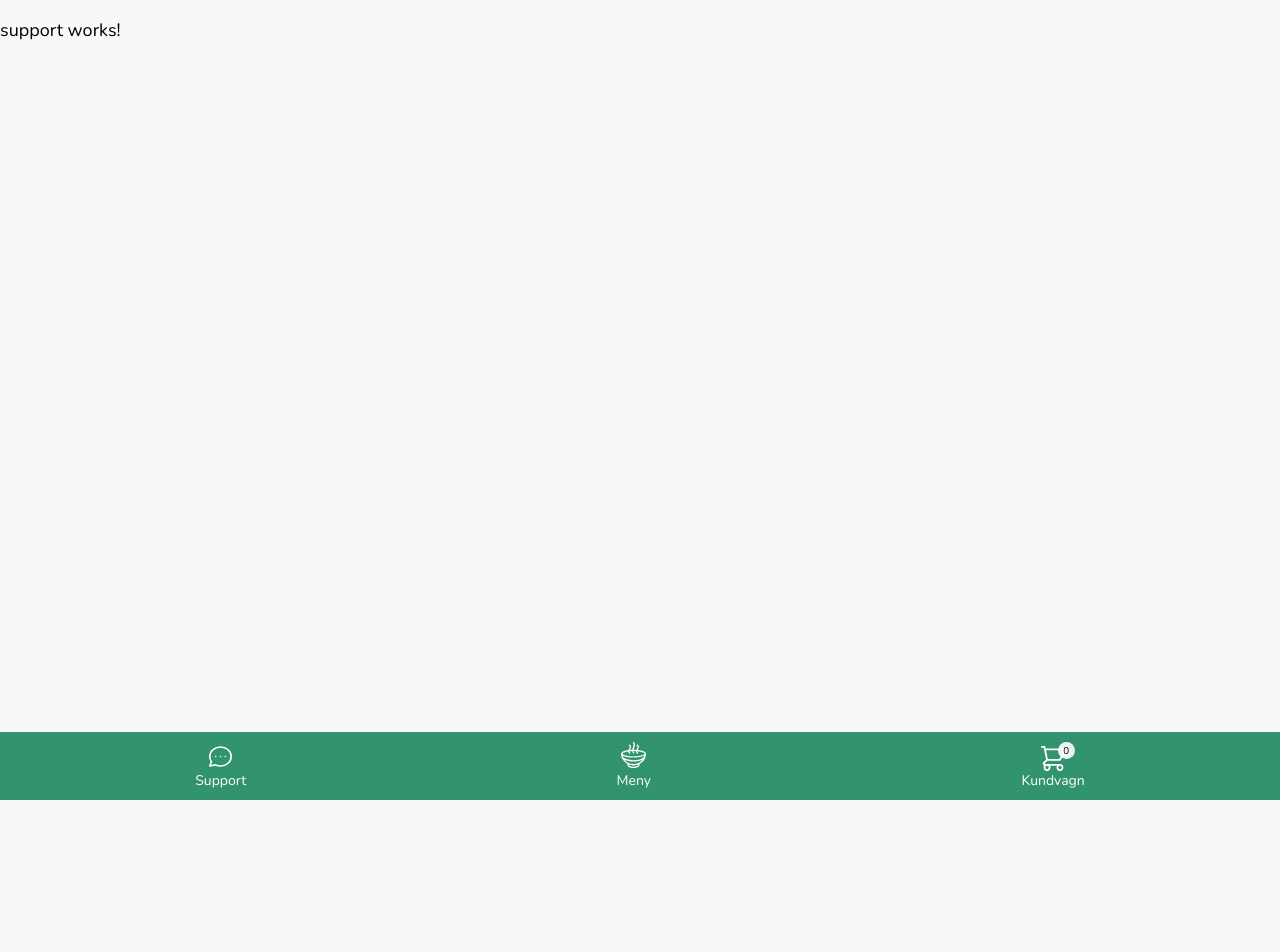
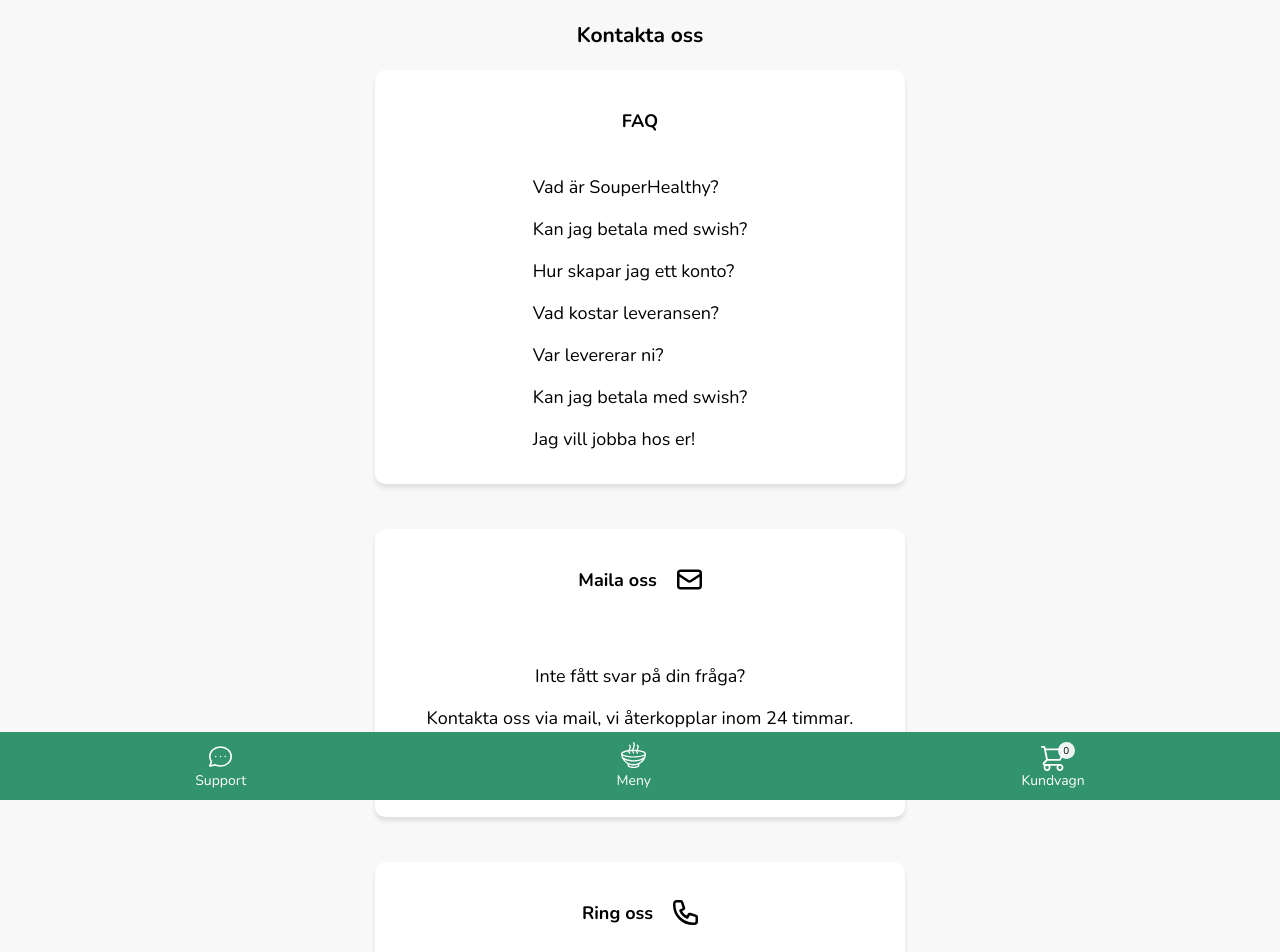
Before and after one commit to martin-linden/SouperHealthy, an Angular app: page /support in a window 1280 px wide. Shown: the top 952 px of the page. Before the commit the page ends 800 px from the top, so only its background shows below. Built offline with nearby package versions, Linux system fonts and the light colour scheme.

Commit message:
support page done

```diff
--- a/src/app/pages/delivery-info/delivery-info.component.html
+++ b/src/app/pages/delivery-info/delivery-info.component.html
@@ -76,7 +76,7 @@
     <h5>Välj någon av våra öppna tider</h5>
     <div class="time-container">
         <div class="column">
-                <button>15:00 - 16:00></button>
+                <button (click)="time()" id="time1">15:00 - 16:00</button>
                 <button>17:00 - 18:00</button>
                 <button>19:00 - 20:00</button>
             </div>
--- a/src/app/pages/delivery-info/delivery-info.component.ts
+++ b/src/app/pages/delivery-info/delivery-info.component.ts
@@ -21,14 +21,12 @@
     // om hämtas i butiken är vald
     localStorage.setItem('data',JSON.stringify(value));
   }
-/*
-  eatInOut(){
-    let checkbox = document.getElementById("delivery");
-    console.log(checkbox.id)
 
+  time(){
+    let test = document.getElementById("time1").innerText;
+   console.log(test)
 
   }
- */
 
 changeSelect(value) {
   console.log(value);
--- a/src/app/pages/order-overview/order-overview.component.scss
+++ b/src/app/pages/order-overview/order-overview.component.scss
@@ -65,8 +65,8 @@
       margin-top: 15px;
 
       .icon-edit-wrapper {
-        position: absolute;
-        margin-left: 240px;
+        position: inherit;
+        /* margin-left: 240px; */
         margin-bottom: 15px;
         display: flex;
         flex-direction: column;
--- a/src/app/pages/order-overview/order-overview.component.ts
+++ b/src/app/pages/order-overview/order-overview.component.ts
@@ -21,6 +21,7 @@
     this.soups = SoupJson;
     this.store = soupsStore.soups
     this.localData = JSON.parse(localStorage.getItem('data'))
+    console.log(this.localData)
     let today = new Date()
 
     let dd = String(today.getDate()).padStart(2, '0');
--- a/src/app/pages/support/support.component.html
+++ b/src/app/pages/support/support.component.html
@@ -1 +1,45 @@
-<p>support works!</p>
+<div class="container">
+    <h3>Kontakta oss</h3>
+
+    <div class="card-wrapper">
+        <h4>FAQ</h4>
+        <div>
+            <p>Vad är SouperHealthy?</p>
+            <p>Kan jag betala med swish?</p>
+            <p>Hur skapar jag ett konto?</p>
+            <p>Vad kostar leveransen?</p>
+            <p>Var levererar ni?</p>
+            <p>Kan jag betala med swish?</p>
+            <p>Jag vill jobba hos er!</p>
+        </div>
+    </div>
+
+    <div class="card-wrapper">
+        <div class="header">
+            <h4>Maila oss</h4>
+            <img src="../../../assets/images/svg/mail.svg" alt="mail logo" id="soup-logo" />
+        </div>
+        <div class="text-area">
+            <p>Inte fått svar på din fråga? </p>
+            <p>Kontakta oss via mail, vi återkopplar inom 24 timmar.</p>
+            <a>support@souperhealthy.com</a>
+        </div>
+    </div>
+
+    <div class="card-wrapper">
+        <div class="header">
+            <h4>Ring oss</h4>
+            <img src="../../../assets/images/svg/telephone.svg" alt="mail logo" id="soup-logo" />
+        </div>
+        <p>08-230230230</p>
+    </div>
+
+    <div class="card-wrapper">
+        <div class="header">
+            <h4>Besök oss</h4>
+            <img src="../../../assets/images/svg/pin.svg" alt="mail logo" id="soup-logo" />
+        </div>
+        <p class="text-area">Av soppa blir du varm, det blir du även av ett besök i vår fina restaurang, vi finns på Odengatan 5.
+            Varmt välkommen förbi!</p>
+    </div>
+</div>
--- a/src/app/pages/support/support.component.scss
+++ b/src/app/pages/support/support.component.scss
@@ -0,0 +1,39 @@
+.container {
+  display: flex;
+  flex-direction: column;
+  justify-content: center;
+  align-items: center;
+}
+
+.card-wrapper {
+  width: 80%;
+  max-width: 500px;
+  background: #fff;
+  border-radius: 10px;
+  box-shadow: 0px 4px 4px rgba(0, 0, 0, 0.1);
+  padding: 15px;
+  margin-bottom: 45px;
+  margin-left: auto;
+  margin-right: auto;
+  display: flex;
+  justify-content: center;
+  align-items: center;
+  flex-direction: column;
+}
+
+.header {
+  display: flex;
+  justify-content: center;
+  align-items: center;
+
+  img {
+    width: 25px;
+    height: 25px;
+    margin-left: 20px;
+  }
+}
+
+.text-area {
+  padding: 30px;
+  text-align: center;
+}
```
Also changed, not shown: src/assets/images/svg/pin.svg (added).
